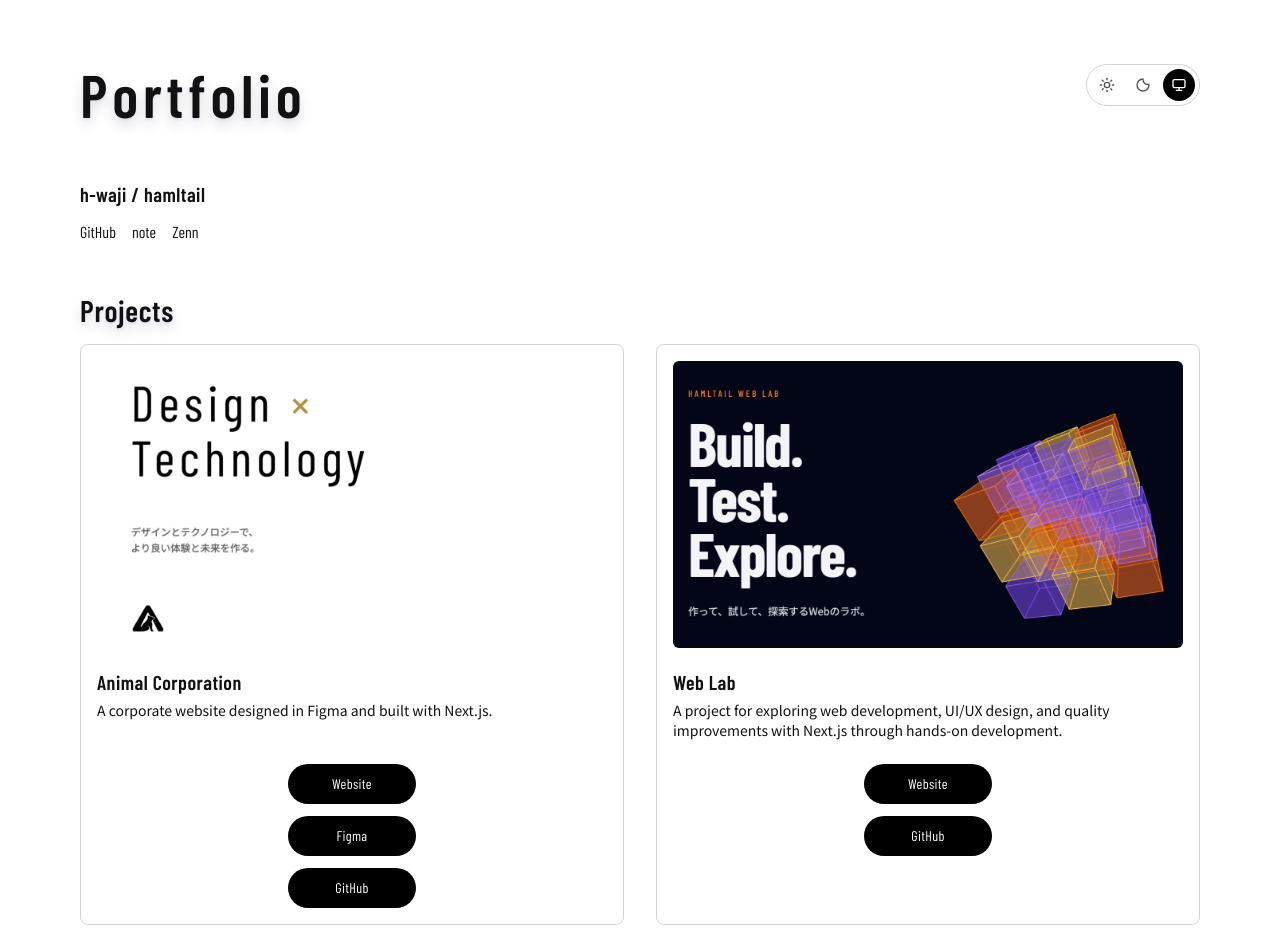
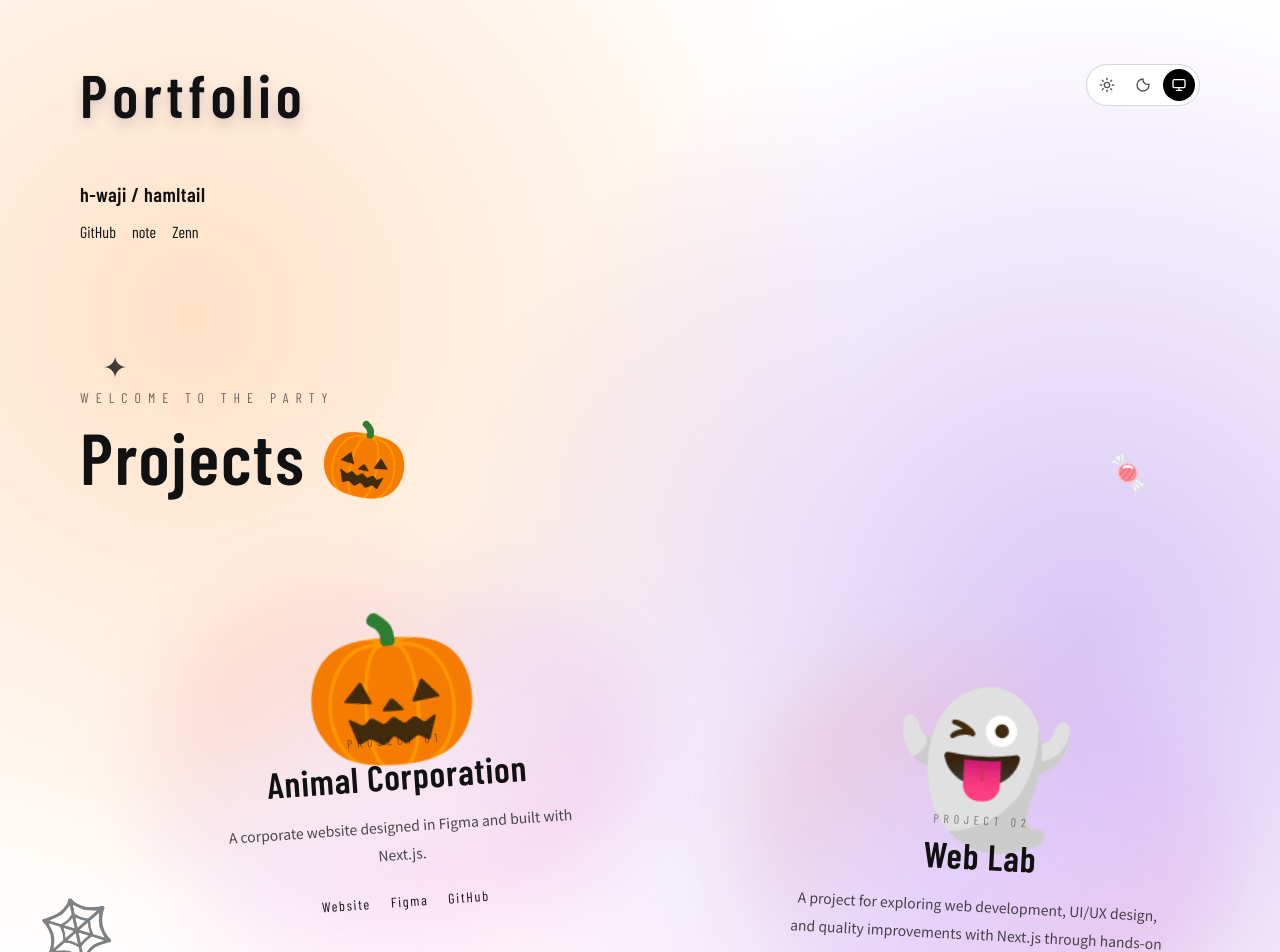
Before and after one commit to hamltail/hub, a Next.js app: page / in a window 1280 px wide. Shown: the top 952 px of the page. Built offline with nearby package versions, Linux system fonts and the light colour scheme; no server answers.

Commit message:
ハロウィンテーマの初期デザインを仮実装

```diff
--- a/src/components/portfolio/halloween/PortfolioHalloween.tsx
+++ b/src/components/portfolio/halloween/PortfolioHalloween.tsx
@@ -5,10 +5,18 @@
 
 export default function PortfolioHalloween() {
   return (
-    <main className="min-h-screen">
-      <PortfolioHeader />
-      <ProjectsSection />
-      <PortfolioFooter />
+    <main className="relative isolate min-h-screen overflow-hidden">
+      <div
+        aria-hidden="true"
+        className="pointer-events-none absolute inset-0 z-0 bg-[radial-gradient(circle_at_15%_15%,rgba(255,122,0,0.22),transparent_32%),radial-gradient(circle_at_85%_30%,rgba(109,40,217,0.26),transparent_36%),radial-gradient(circle_at_35%_65%,rgba(255,60,172,0.20),transparent_34%),radial-gradient(circle_at_80%_85%,rgba(163,230,53,0.16),transparent_30%)]"
+      />
+
+      <div className="relative z-10">
+        <PortfolioHeader />
+        <ProjectsSection />
+        <PortfolioFooter />
+      </div>
+
       <BackToTop />
     </main>
   );
--- a/src/components/portfolio/halloween/ProjectsSection.tsx
+++ b/src/components/portfolio/halloween/ProjectsSection.tsx
@@ -1,57 +1,137 @@
-import Image from "next/image";
 import { useTranslations } from "next-intl";
 
 import Container from "@/components/Container";
 import { projects } from "@/data/projects";
 
+const characters = ["🎃", "👻", "🦇", "💀", "🎃"] as const;
+
+const projectStyles = [
+  "md:col-span-7 md:rotate-[-4deg]",
+  "md:col-span-5 md:translate-y-20 md:rotate-[3deg]",
+  "md:col-span-5 md:translate-x-12 md:rotate-[5deg]",
+  "md:col-span-7 md:-translate-y-4 md:rotate-[-2deg]",
+  "md:col-span-6 md:col-start-4 md:rotate-[4deg]",
+] as const;
+
+const floatStyles = [
+  "animate-[halloween-float_8s_ease-in-out_infinite]",
+  "animate-[halloween-float_11s_ease-in-out_-3s_infinite]",
+  "animate-[halloween-float_9s_ease-in-out_-6s_infinite]",
+  "animate-[halloween-float_13s_ease-in-out_-4s_infinite]",
+  "animate-[halloween-float_10s_ease-in-out_-7s_infinite]",
+] as const;
+
+const decorations = [
+  {
+    character: "✦",
+    className: "left-[8%] top-[6%] text-3xl",
+  },
+  {
+    character: "🍬",
+    className: "right-[10%] top-[12%] rotate-12 text-4xl",
+  },
+  {
+    character: "🕸️",
+    className: "left-[3%] top-[38%] -rotate-12 text-6xl",
+  },
+  {
+    character: "⭐",
+    className: "right-[6%] top-[46%] text-3xl",
+  },
+  {
+    character: "🍭",
+    className: "bottom-[24%] left-[12%] -rotate-12 text-5xl",
+  },
+  {
+    character: "🦇",
+    className: "bottom-[16%] right-[10%] rotate-12 text-4xl",
+  },
+  {
+    character: "✦",
+    className: "bottom-[5%] left-[44%] text-4xl",
+  },
+] as const;
+
 export default function ProjectsSection() {
   const t = useTranslations("Projects");
 
   return (
-    <section className="px-7 pt-12 md:px-11 min-[1200px]:px-0">
-      <Container>
-        <h2 className="heading-shadow font-heading text-3xl font-semibold tracking-wide">
-          Projects
-        </h2>
-
-        <div className="mt-4 grid grid-cols-1 gap-6 md:grid-cols-2 min-[1200px]:gap-8">
-          {projects.map((project, index) => (
-            <article
-              key={project.title}
-              className="border-border flex min-h-96 flex-col rounded-lg border p-4 transition duration-300 ease-out hover:-translate-y-1 hover:shadow-lg"
+    <section className="relative px-7 py-24 md:px-11 md:py-36 min-[1200px]:px-0">
+      <div
+        aria-hidden="true"
+        className="pointer-events-none absolute inset-0 opacity-80"
       >
-              <div className="relative aspect-video w-full overflow-hidden rounded-md">
-                <Image
-                  src={project.image}
-                  alt={project.title}
-                  fill
-                  loading={index === 0 ? "eager" : undefined}
-                  sizes="(min-width: 1200px) 544px, (min-width: 768px) calc((100vw - 112px) / 2), calc(100vw - 56px)"
-                  className="object-cover"
-                  draggable={false}
-                />
+        {decorations.map((decoration, index) => (
+          <span
+            key={`${decoration.character}-${index}`}
+            className={`absolute select-none ${decoration.className}`}
+          >
+            {decoration.character}
+          </span>
+        ))}
       </div>
 
-              <div className="mt-5 flex flex-1 flex-col">
-                <h3 className="font-heading text-xl font-semibold tracking-wide">
+      <Container>
+        <div className="relative mb-20 md:mb-28">
+          <p className="font-heading text-sm tracking-[0.5em] uppercase opacity-60">
+            Welcome to the party
+          </p>
+
+          <h2 className="font-heading mt-3 text-5xl font-semibold tracking-wide md:text-7xl">
+            Projects
+            <span aria-hidden="true" className="ml-4 inline-block rotate-12">
+              🎃
+            </span>
+          </h2>
+        </div>
+
+        <div className="relative grid grid-cols-1 gap-y-24 md:grid-cols-12 md:gap-x-12 md:gap-y-32">
+          {projects.map((project, index) => (
+            <article key={project.title} className={projectStyles[index]}>
+              <div className={floatStyles[index]}>
+                <div className="group relative mx-auto max-w-md">
+                  <div
+                    aria-hidden="true"
+                    className="pointer-events-none absolute -inset-6 -z-10 rounded-[45%] bg-linear-to-br from-orange-500/20 via-purple-500/10 to-pink-500/20 blur-2xl transition duration-700 group-hover:scale-125"
+                  />
+
+                  <div className="relative text-center">
+                    <div
+                      aria-hidden="true"
+                      className="select-none text-[7rem] leading-none transition duration-500 group-hover:scale-110 group-hover:rotate-6 md:text-[9rem]"
+                    >
+                      {characters[index]}
+                    </div>
+
+                    <div className="-mt-4">
+                      <p className="font-heading text-xs tracking-[0.4em] uppercase opacity-50">
+                        Project {String(index + 1).padStart(2, "0")}
+                      </p>
+
+                      <h3 className="font-heading mt-2 text-3xl font-semibold tracking-wide md:text-4xl">
                         {project.title}
                       </h3>
 
-                <p className="mt-1 text-sm">{t(project.descriptionKey)}</p>
+                      <p className="mx-auto mt-4 max-w-sm text-sm leading-7 opacity-75">
+                        {t(project.descriptionKey)}
+                      </p>
 
-                <div className="mt-auto pt-6">
-                  <div className="flex min-h-36 flex-col items-center gap-3">
+                      <div className="mt-6 flex flex-wrap justify-center gap-x-5 gap-y-2">
                         {project.links.map((link) => (
                           <a
                             key={link.label}
                             href={link.href}
                             target="_blank"
                             rel="noopener noreferrer"
-                        className="bg-primary text-primary-foreground focus-visible:outline-primary flex h-10 w-32 items-center justify-center rounded-full font-heading text-sm tracking-wide transition hover:opacity-60 focus-visible:outline-2 focus-visible:outline-offset-2"
+                            className="font-heading nav-link text-sm tracking-[0.12em] transition duration-300 hover:-translate-y-1 hover:opacity-60 focus-visible:outline-2 focus-visible:outline-offset-4 focus-visible:outline-foreground"
                           >
-                        {link.label === "Webサイト" ? t("webSite") : link.label}
+                            {link.label === "Webサイト"
+                              ? t("webSite")
+                              : link.label}
                           </a>
                         ))}
+                      </div>
+                    </div>
                   </div>
                 </div>
               </div>
```
Lines whose indentation alone changed are shown as unchanged.
